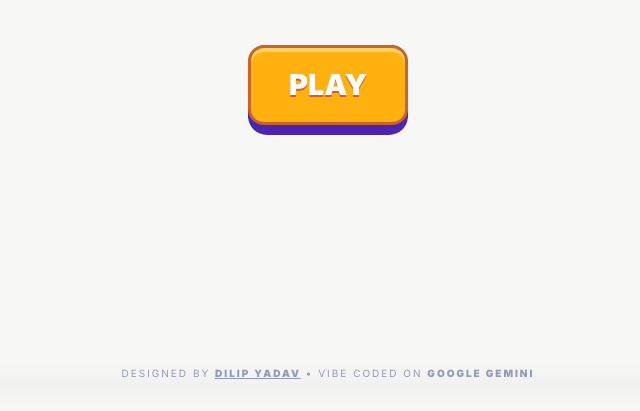
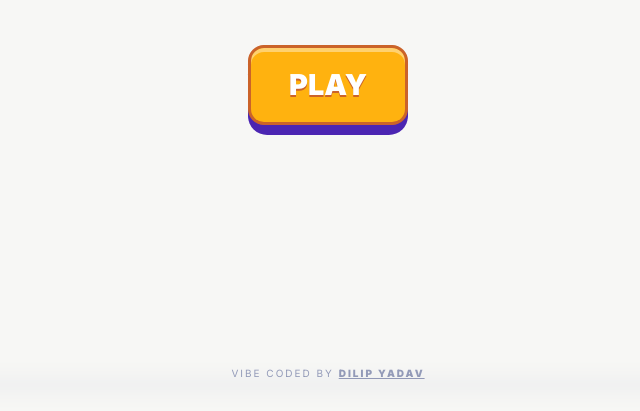
Before and after one commit to dilhq/maadi, a plain HTML site: page unbecome/index.html in a window 1280 px wide. Shown: the part 389-800 px from the top of the page, without its empty margins (312-952 px from the left). Drawn offline with nearby package versions, Linux system fonts and the light colour scheme.

Commit message:
Update index.html

```diff
--- a/unbecome/index.html
+++ b/unbecome/index.html
@@ -139,7 +139,7 @@
             <div class="btn-juicy-top"><span class="btn-text">PLAY</span></div>
         </div>
         <div class="footer">
-            Designed by <a href="https://dilipyadav.me" target="_blank">Dilip Yadav</a> • Vibe Coded on <span class="font-bold">Google Gemini</span>
+            Vibe Coded by <a href="https://dilipyadav.me" target="_blank">Dilip Yadav</a>
         </div>
     </div>
 
```
